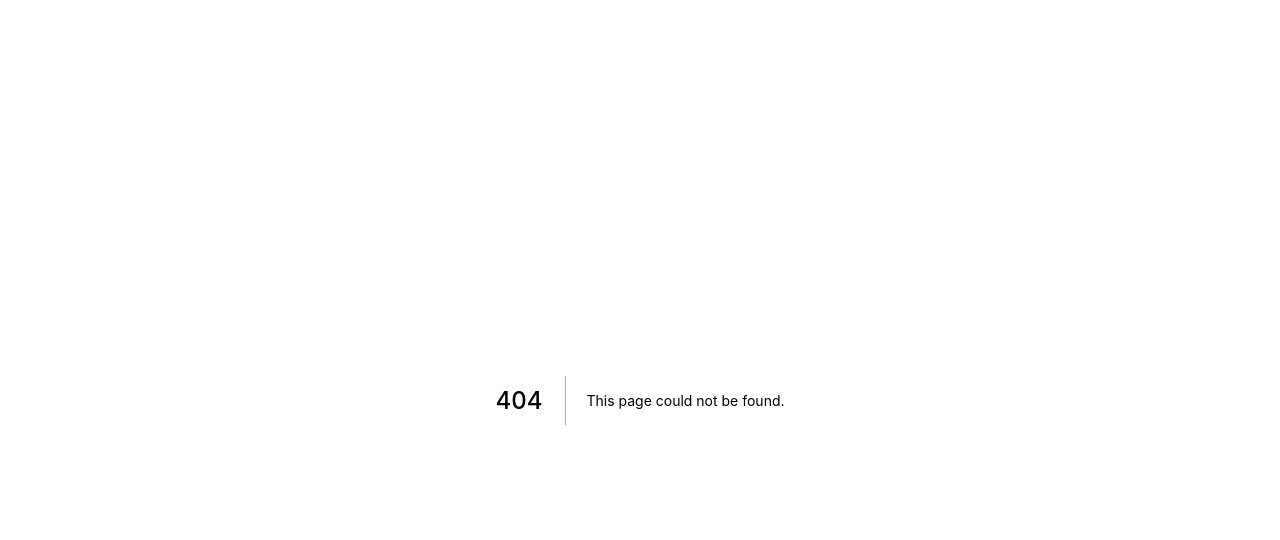
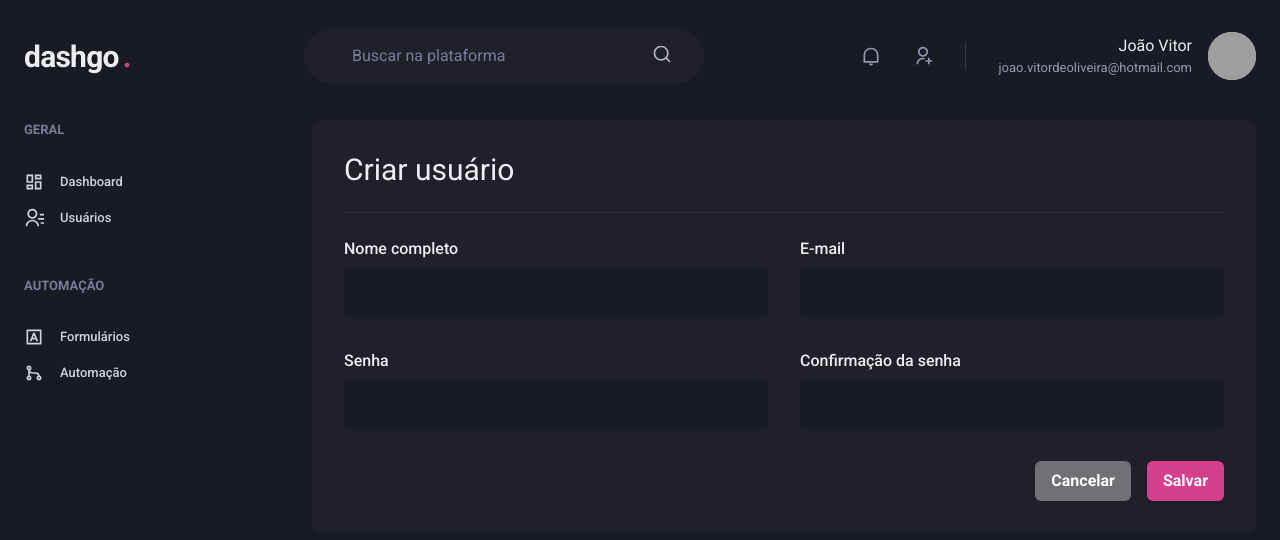
Before and after one commit to joaovitorJS/dashgo, a Next.js app: page /users/create in a window 1280 px wide. Before the commit this address had no page. Shown: the top 540 px of the page. Built offline with nearby package versions, Linux system fonts and the light colour scheme; grey boxes are pictures that could not be loaded.

Commit message:
Add: Page Create User

```diff
--- /dev/null
+++ b/src/pages/users/create.tsx
@@ -0,0 +1,69 @@
+import {
+  Box,
+  Flex,
+  Heading,
+  Divider,
+  VStack,
+  HStack,
+  SimpleGrid,
+  Button
+} from '@chakra-ui/react';
+import { Input } from '../../components/Form/Input';
+import { Header } from '../../components/Header';
+import { Sidebar } from '../../components/Sidebar';
+
+
+export default function CreateUser() {
+  return (
+    <Box>
+      <Header />
+
+      <Flex
+        w="100%"
+        my="6"
+        maxWidth={1480}
+        mx="auto"
+        px="6"
+      >
+        <Sidebar />
+
+        <Box
+          flex="1"
+          borderRadius={8}
+          bg="gray.800"
+          p="8"
+        >
+          <Heading size="lg" fontWeight="normal">
+            Criar usuário
+          </Heading>
+
+          <Divider my="6" borderColor="gray.700"/>
+
+          <VStack spacing="8">
+            <SimpleGrid minChildWidth="240px" spacing="8" w="100%">
+              <Input name="name" label="Nome completo" />
+              <Input name="email" type="email" label="E-mail" />
+            </SimpleGrid>
+
+            <SimpleGrid minChildWidth="240px" spacing="8" w="100%">
+              <Input name="password" type="password" label="Senha" />
+              <Input name="password_confirmation" type="password" label="Confirmação da senha" />
+            </SimpleGrid>
+          </VStack>
+
+          <Flex mt="8" justify="flex-end">
+            <HStack spacing="4">
+              <Button colorScheme="whiteAlpha">
+                Cancelar
+              </Button>
+
+              <Button colorScheme="pink">
+                Salvar
+              </Button>
+            </HStack>
+          </Flex>
+        </Box>
+      </Flex>
+    </Box>
+  );
+}
```
